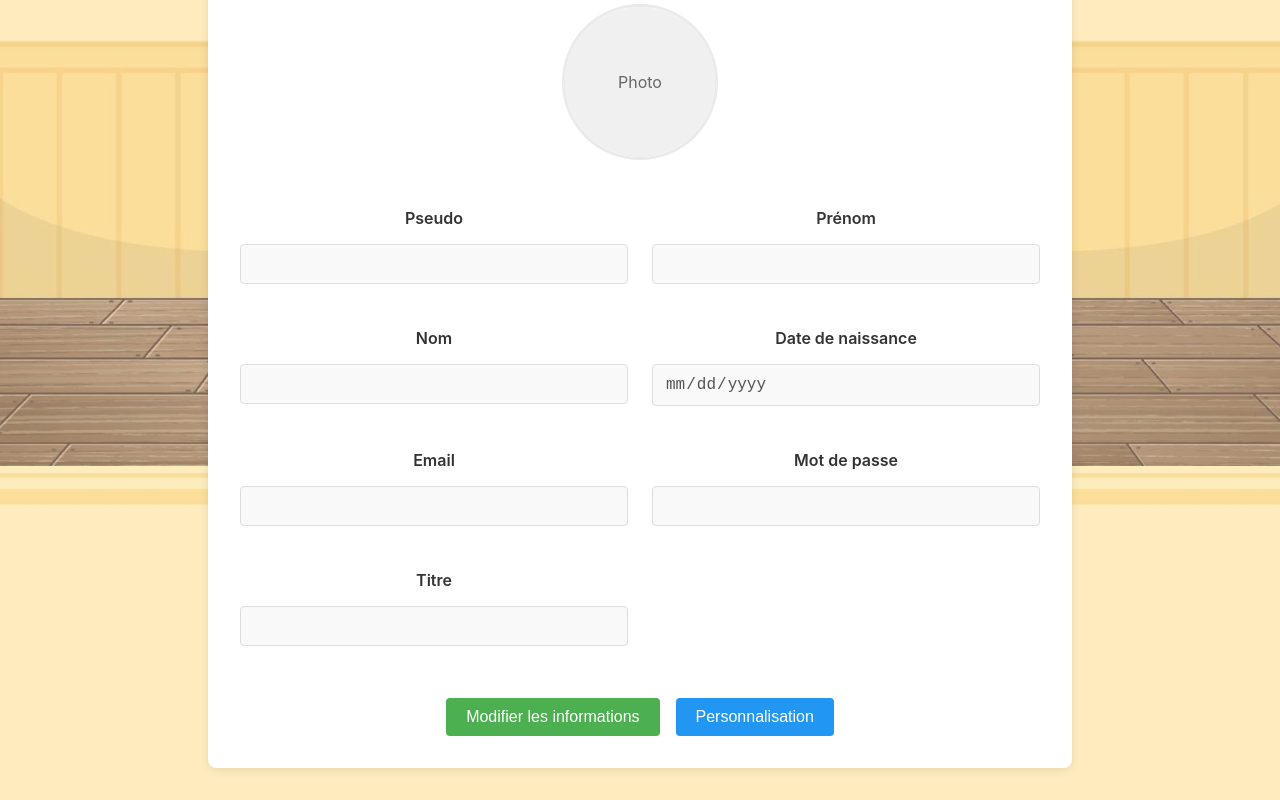
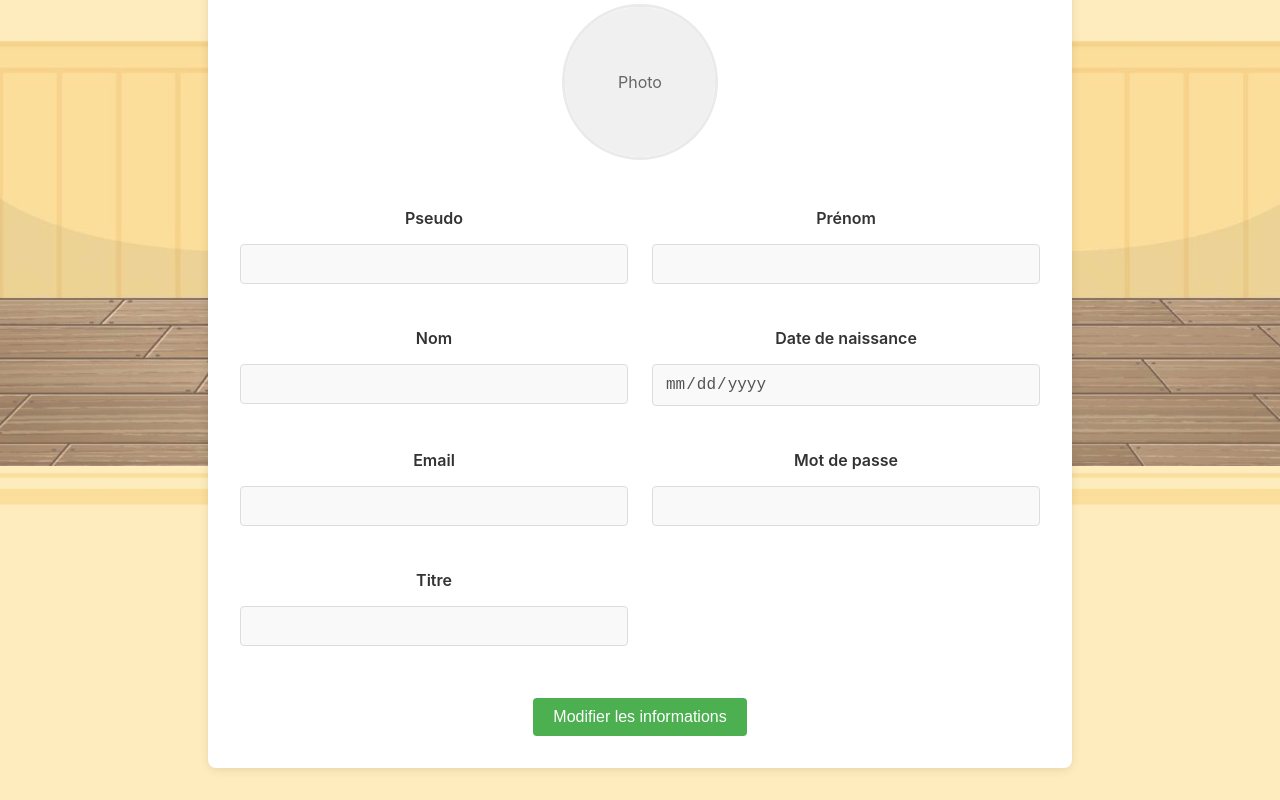
Before and after one commit to Dylserker/focus-carot-web, a React (Create React App) app in the folder frontend/: page /profile in a window 1280 px wide. Shown: the part 334-1134 px from the top of the page. Built offline with nearby package versions, Linux system fonts and the light colour scheme; no server answers; sample sign-in values are in the browser's storage.

Commit message:
Boutton inutile

```diff
--- a/frontend/src/pages/Profile/Profile.jsx
+++ b/frontend/src/pages/Profile/Profile.jsx
@@ -289,10 +289,6 @@ const Profile = () => {
                             Modifier les informations
                         </button>
                     )}
-
-                    <button className="customize-btn">
-                        Personnalisation
-                    </button>
                 </div>
             </div>
         </div>
```
